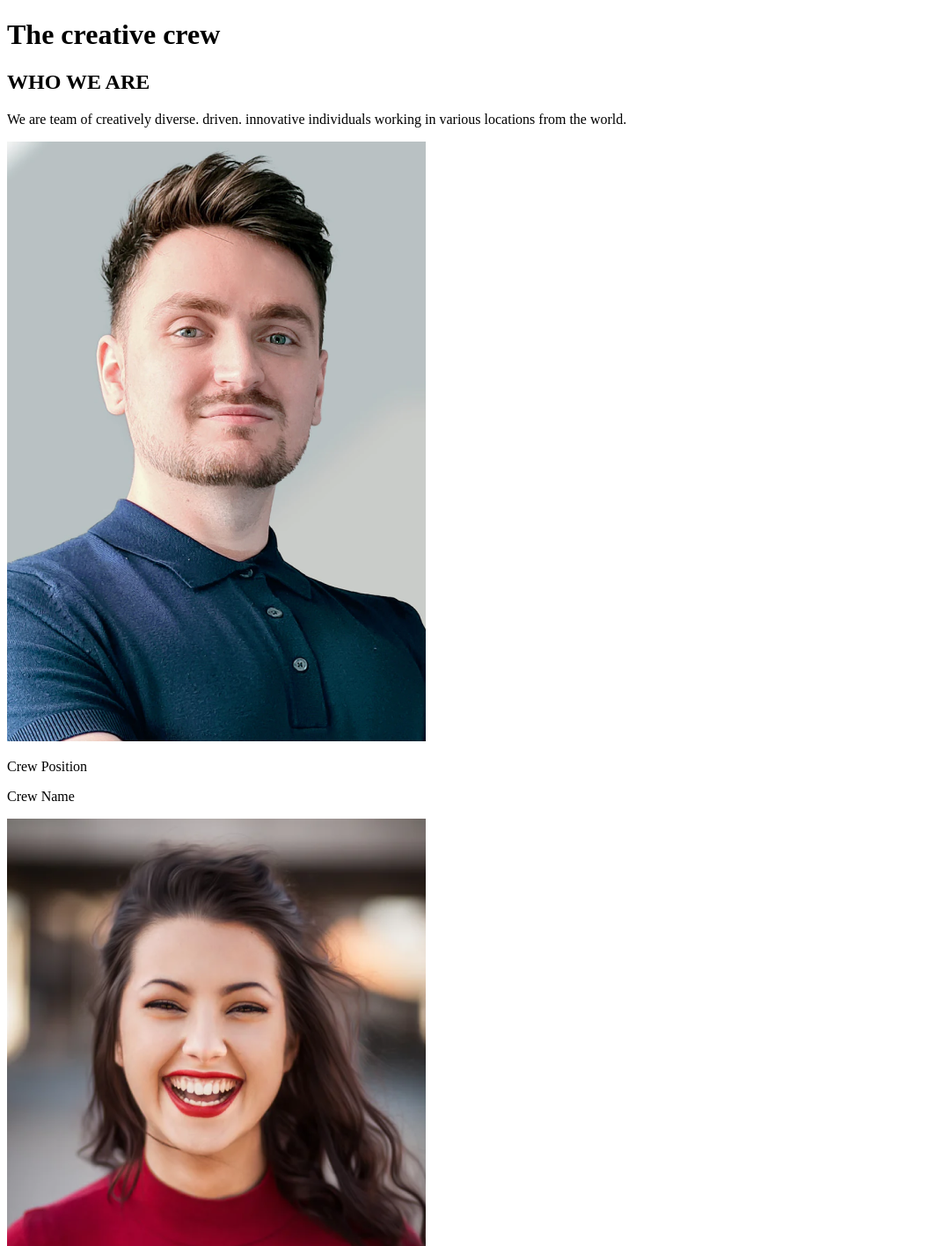
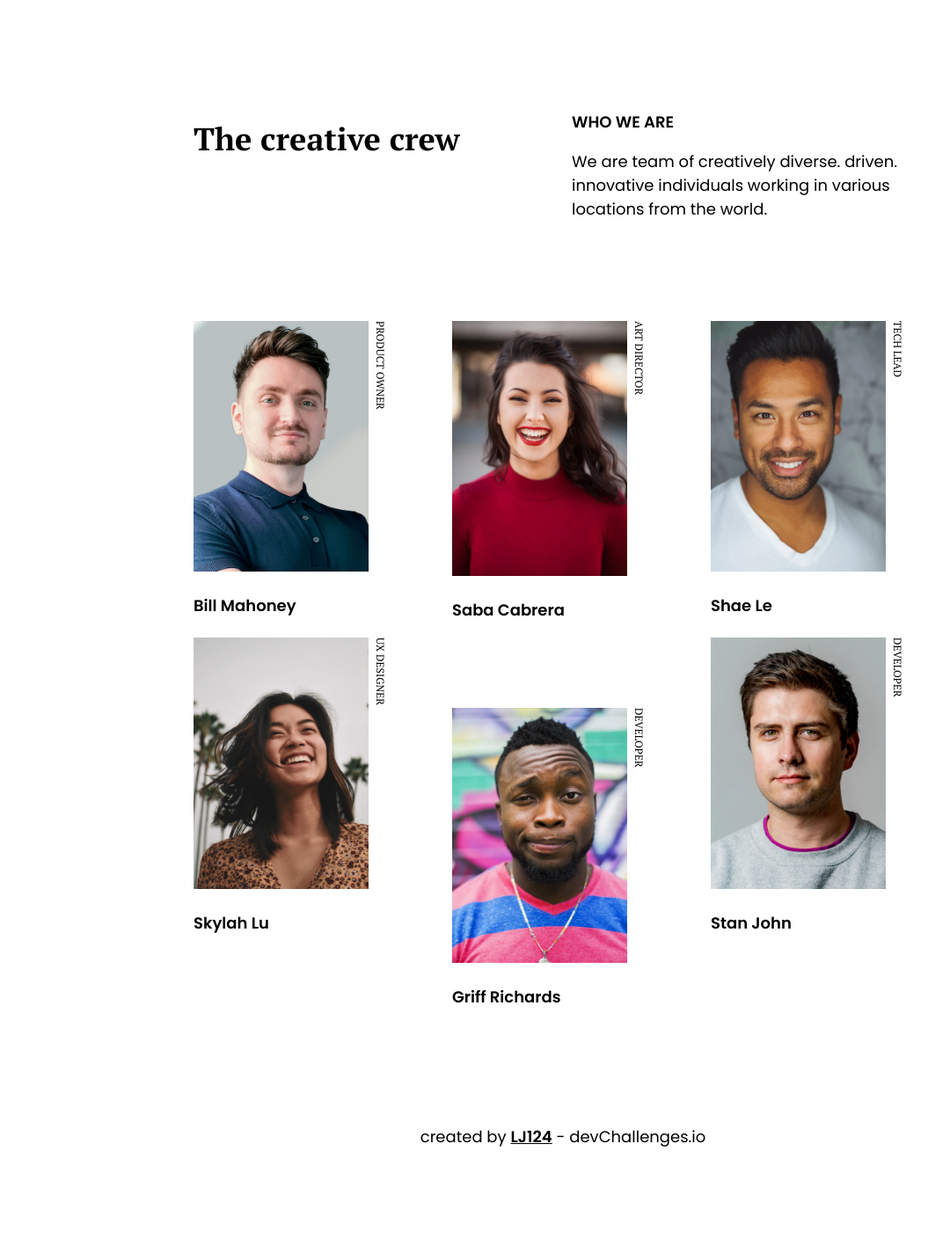
Before and after one commit to LJohnson124/Team-Page_devchallenges, a plain HTML site: page index.html in a window 1280 px wide. Shown: the top 1417 px of the page at 88% size, without its empty margins (0-1080 px from the left). After the commit the page ends 1324 px from the top, so only its background shows below. Drawn offline with Linux system fonts and the light colour scheme.

Commit message:
Finishing html and css

```diff
--- a/index.html
+++ b/index.html
@@ -31,28 +31,28 @@
                 </div>
 
                 <div class="crew-position">
-                    <p>Crew Position</p>
+                    <p>Product owner</p>
                 </div>
             </div>
 
             <div class="crew-name">
-                <p>Crew Name</p>
+                <p>Bill Mahoney</p>
             </div>
         </div>
 
-        <div class="staff-info">
+        <div class="staff-info middle-img second-img">
             <div class="image-area">
                 <div class="image">
                     <img src="photo2.png" alt="Team Member One">
                 </div>
 
                 <div class="crew-position">
-                    <p>Crew Position</p>
+                    <p>Art director</p>
                 </div>
             </div>
 
             <div class="crew-name">
-                <p>Crew Name</p>
+                <p>Saba Cabrera</p>
             </div>
         </div>
 
@@ -64,64 +64,72 @@
                 </div>
 
                 <div class="crew-position">
-                    <p>Crew Position</p>
+                    <p>Tech Lead</p>
                 </div>
             </div>
 
             <div class="crew-name">
-                <p>Crew Name</p>
+                <p>Shae Le</p>
             </div>
         </div>
 
-        <div class="staff-info">
+        <div class="staff-info second-img">
             <div class="image-area">
                 <div class="image">
                     <img src="photo4.png" alt="Team Member One">
                 </div>
 
                 <div class="crew-position">
-                    <p>Crew Position</p>
+                    <p>UX Designer</p>
                 </div>
             </div>
 
             <div class="crew-name">
-                <p>Crew Name</p>
+                <p>Skylah Lu</p>
             </div>
         </div>
 
-        <div class="staff-info">
+        <div class="staff-info middle-img">
             <div class="image-area">
                 <div class="image">
                     <img src="photo5.png" alt="Team Member One">
                 </div>
 
                 <div class="crew-position">
-                    <p>Crew Position</p>
+                    <p>Developer</p>
                 </div>
             </div>
 
             <div class="crew-name">
-                <p>Crew Name</p>
+                <p>Griff Richards</p>
             </div>
         </div>
 
 
-        <div class="staff-info">
+        <div class="staff-info second-img">
             <div class="image-area">
                 <div class="image">
                     <img src="photo6.png" alt="Team Member One">
                 </div>
 
                 <div class="crew-position">
-                    <p>Crew Position</p>
+                    <p>DEveloper</p>
                 </div>
             </div>
 
             <div class="crew-name">
-                <p>Crew Name</p>
+                <p>Stan John</p>
             </div>
         </div>
     </main>
+
+
+
+    <footer>
+        <div class="created-by">
+            <p>created by <strong><u>LJ124</u></strong> - devChallenges.io</p>
+        </div>
+    </footer>
 </body>
 
 </html>
--- a/style.css
+++ b/style.css
@@ -0,0 +1,149 @@
+@import url('https://fonts.googleapis.com/css2?family=PT+Serif:wght@400;700&family=Poppins:wght@400;600&display=swap');
+
+* {
+    box-sizing: border-box;
+}
+
+body {
+    padding: 0;
+    margin: 0;
+
+    width: 100%;
+}
+
+header, main, footer {
+    max-width: 880px;
+    margin: 0 auto;
+    padding-left: 20px;
+    padding-right: 20px;
+}
+
+header {
+    display: flex;
+    gap: 20px;
+
+    font-size: 18px;
+
+    padding-top: 110px;
+    padding-bottom: 96px;
+}
+
+main {
+    display: flex;
+    flex-wrap: wrap;
+    gap: 5%;
+
+    font-family: 'Poppins', sans-serif;
+}
+
+img {
+    width: 100%;
+}
+
+h1 {
+    width: 50%;
+
+    font-family: 'PT Serif', sans-serif;
+    font-size: 36px;
+}
+
+h2 {
+    font-size: 18px;
+}
+
+.intro-paragraph {
+    width: 50%;
+
+    font-family: 'Poppins', sans-serif;
+}
+
+.staff-info {
+    width: 30%;
+
+    padding-right: 20px;
+}
+
+.image-area {
+    display: flex;
+}
+
+.crew-position {
+    writing-mode: vertical-rl;
+
+    margin: 0;
+}
+
+.crew-position p {
+    margin-left: 6px;
+
+    font-family: 'PT Serif', sans-serif;
+    font-size: 12px;
+
+    text-transform: uppercase;
+}
+
+.crew-name {
+    font-weight: 600;
+    font-size: 18px;
+}
+
+.middle-img {
+    margin-top: 80px;
+}
+
+.second-img {
+    margin-top: 0;
+}
+
+.created-by {
+    font-family: 'Poppins', sans-serif;
+    font-size: 18px;
+
+    padding-top: 96px;
+    text-align: center;
+}
+
+@media (max-width: 768px) {
+    header {
+        font-size: 14px;
+
+        flex-direction: column;
+
+        padding-bottom: 48px;
+    }
+
+    h1, .intro-paragraph {
+        width: 100%;
+    }
+
+    h1 {
+        margin: 0;
+    }
+
+    main {
+        gap: 2px;
+
+        padding-right: 0;
+        width: 100%;
+    }
+
+    .staff-info {
+        width: 45%;
+    }
+
+    .crew-position p {
+        font-size: 10px;
+    }
+
+    .crew-name {
+        font-size: 14px;
+    }
+
+    .middle-img {
+        margin-top: 0;
+    }
+
+    .second-img {
+        margin-top: 80px;
+    }
+}
```
